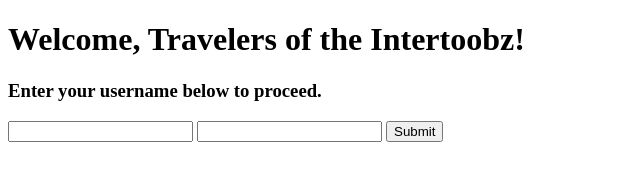
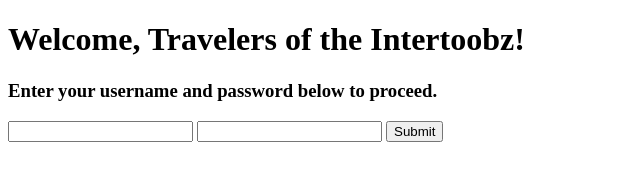
Before and after one commit to tomas-20/work_stuff, a plain HTML site: page 15_session/templates/login.html in a window 1280 px wide. Shown: the whole page, without its empty margins (0-640 px from the left). Drawn offline with Linux system fonts and the light colour scheme.

Commit message:
made it so that the log in page asks for your password too

```diff
--- a/15_session/templates/login.html
+++ b/15_session/templates/login.html
@@ -20,7 +20,7 @@ K14 -- Form and Function -- Utilizing Request Info
 
 
     <h3>
-        Enter your username below to proceed.
+        Enter your username and password below to proceed.
     </h3>
     <form action="/auth_ed">
         <input type="text" name="username">
```
